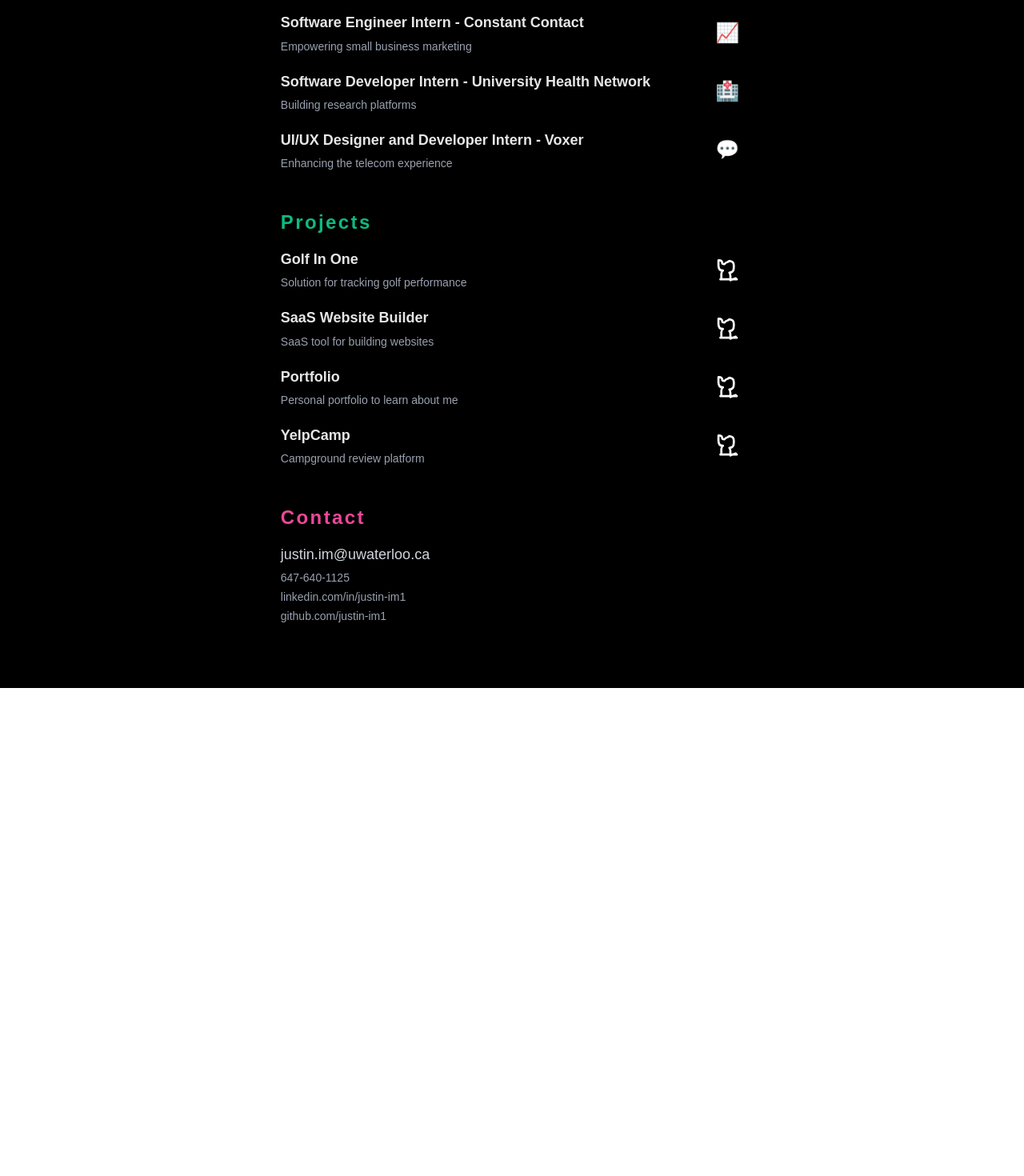
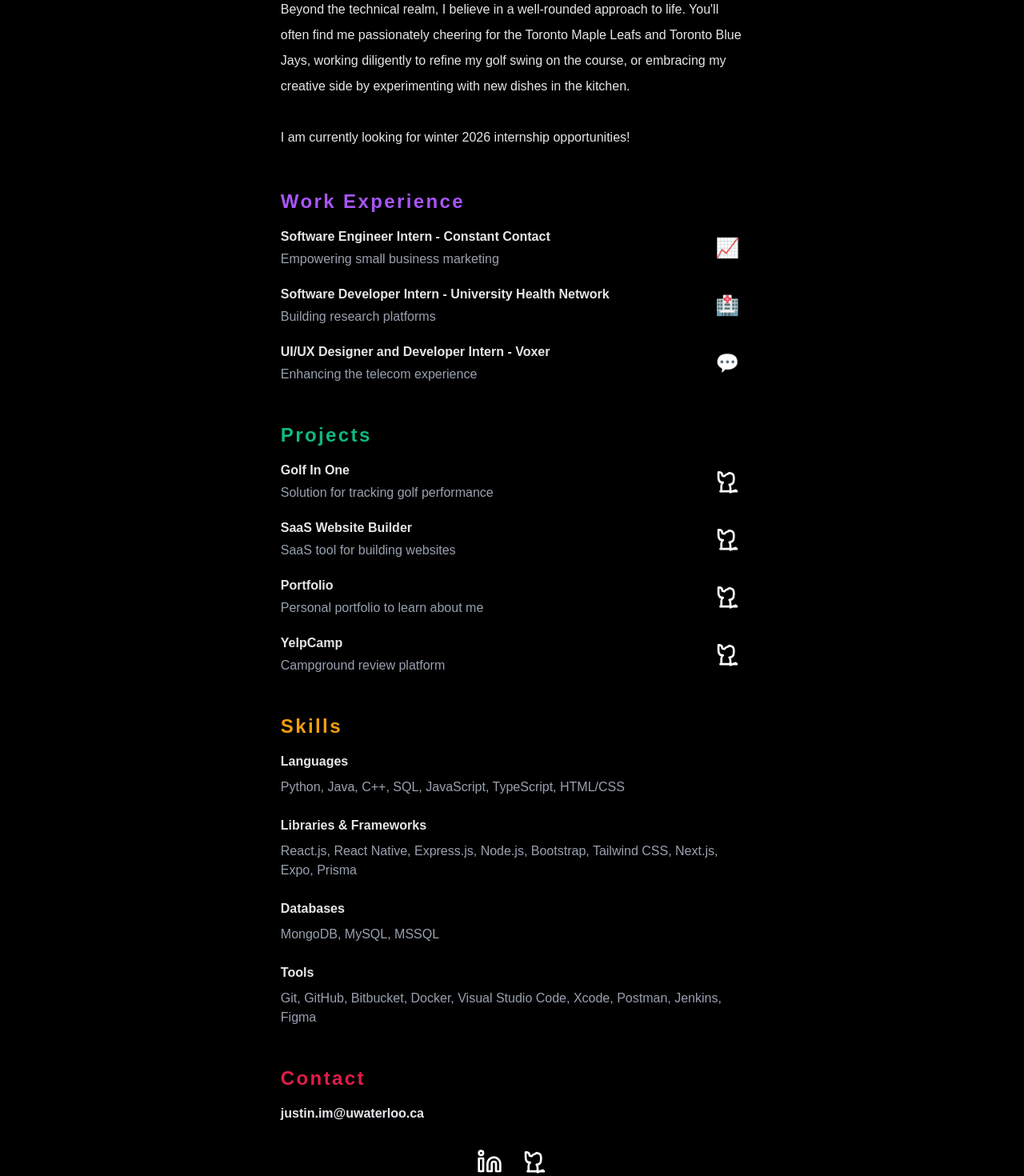
Before and after one commit to justin-im1/portfolio, a Next.js app: page / in a window 1280 px wide. Shown: the part 500-1970 px from the top of the page at 80% size. Before the commit the page ends 1360 px from the top, so only its background shows below. Built offline with nearby package versions, Linux system fonts and the light colour scheme.

Commit message:
about section

```diff
--- a/src/app/page.tsx
+++ b/src/app/page.tsx
@@ -3,6 +3,7 @@
 import React from 'react';
 import { getThemedColorHex } from '@/utils/styling';
 import GithubSocialIcon from '@/components/icons/GithubSocialIcon';
+import LinkedinSocialIcon from '@/components/icons/LinkedinSocialIcon';
 
 const sections = [
   {
@@ -10,8 +11,14 @@
     title: 'About',
     color: 'blue',
     content: (
-      <p>
-        I'm a Systems Design Engineering student at Waterloo (SYDE '28, GPA 3.9) passionate about building things that make life better. I love full-stack development, UI/UX, and am always learning and iterating. Outside of tech, you’ll find me cheering for the Toronto Maple Leafs, working on my golf swing, or experimenting in the kitchen.
+      <p className="text-white/90 text-base leading-loose">
+        Hi 👋 I'm a Systems Design Engineering student at the University of Waterloo, driven by a deep passion for building impactful software solutions that solve real-world problems. My expertise lies in full-stack development, where I enjoy tackling challenges across both frontend and backend systems. I am committed to continuous learning, constantly exploring new technologies and iterating on my skills to deliver efficient software that makes a difference.
+        <br />
+        <br />
+        Beyond the technical realm, I believe in a well-rounded approach to life. You'll often find me passionately cheering for the Toronto Maple Leafs and Toronto Blue Jays, working diligently to refine my golf swing on the course, or embracing my creative side by experimenting with new dishes in the kitchen.
+        <br />
+        <br />
+        I am currently looking for winter 2026 internship opportunities!
       </p>
     )
   },
@@ -23,8 +30,8 @@
       <div className="space-y-5">
         <div className="flex items-center justify-between">
           <div>
-            <div className="font-semibold text-white/90">Software Engineer Intern - Constant Contact</div>
-            <div className="text-gray-400 text-sm mt-1">Empowering small business marketing</div>
+            <div className="font-semibold text-white/90 text-base">Software Engineer Intern - Constant Contact</div>
+            <div className="text-gray-400 text-base mt-1">Empowering small business marketing</div>
           </div>
           <div className="w-10 h-10 flex items-center justify-center ml-6 flex-shrink-0">
             <span className="text-2xl" role="img" aria-label="marketing">📈</span>
@@ -33,8 +40,8 @@
 
         <div className="flex items-center justify-between">
           <div>
-            <div className="font-semibold text-white/90">Software Developer Intern - University Health Network</div>
-            <div className="text-gray-400 text-sm mt-1">Building research platforms</div>
+            <div className="font-semibold text-white/90 text-base">Software Developer Intern - University Health Network</div>
+            <div className="text-gray-400 text-base mt-1">Building research platforms</div>
           </div>
           <div className="w-10 h-10 flex items-center justify-center ml-6 flex-shrink-0">
             <span className="text-2xl" role="img" aria-label="hospital">🏥</span>
@@ -43,8 +50,8 @@
 
         <div className="flex items-center justify-between">
           <div>
-            <div className="font-semibold text-white/90">UI/UX Designer and Developer Intern - Voxer</div>
-            <div className="text-gray-400 text-sm mt-1">Enhancing the telecom experience</div>
+            <div className="font-semibold text-white/90 text-base">UI/UX Designer and Developer Intern - Voxer</div>
+            <div className="text-gray-400 text-base mt-1">Enhancing the telecom experience</div>
           </div>
           <div className="w-10 h-10 flex items-center justify-center ml-6 flex-shrink-0">
             <span className="text-2xl" role="img" aria-label="speech bubble">💬</span>
@@ -61,8 +68,8 @@
       <div className="space-y-5">
         <div className="flex items-center justify-between">
           <div>
-            <div className="font-semibold text-white/90">Golf In One</div>
-            <div className="text-gray-400 text-sm mt-1">Solution for tracking golf performance</div>
+            <div className="font-semibold text-white/90 text-base">Golf In One</div>
+            <div className="text-gray-400 text-base mt-1">Solution for tracking golf performance</div>
           </div>
           <a href="https://github.com/justin-im1/Golf-In-One" target="_blank" rel="noopener noreferrer"
              className="w-10 h-10 flex items-center justify-center ml-6 flex-shrink-0 text-white">
@@ -72,8 +79,8 @@
 
         <div className="flex items-center justify-between">
           <div>
-            <div className="font-semibold text-white/90">SaaS Website Builder</div>
-            <div className="text-gray-400 text-sm mt-1">SaaS tool for building websites</div>
+            <div className="font-semibold text-white/90 text-base">SaaS Website Builder</div>
+            <div className="text-gray-400 text-base mt-1">SaaS tool for building websites</div>
           </div>
           <a href="https://github.com/justin-im1/SaaS-Website-Builder" target="_blank" rel="noopener noreferrer"
              className="w-10 h-10 flex items-center justify-center ml-6 flex-shrink-0 text-white">
@@ -83,8 +90,8 @@
 
         <div className="flex items-center justify-between">
           <div>
-            <div className="font-semibold text-white/90">Portfolio</div>
-            <div className="text-gray-400 text-sm mt-1">Personal portfolio to learn about me</div>
+            <div className="font-semibold text-white/90 text-base">Portfolio</div>
+            <div className="text-gray-400 text-base mt-1">Personal portfolio to learn about me</div>
           </div>
           <a href="https://github.com/justin-im1/portfolio" target="_blank" rel="noopener noreferrer"
              className="w-10 h-10 flex items-center justify-center ml-6 flex-shrink-0 text-white">
@@ -94,8 +101,8 @@
 
         <div className="flex items-center justify-between">
           <div>
-            <div className="font-semibold text-white/90">YelpCamp</div>
-            <div className="text-gray-400 text-sm mt-1">Campground review platform</div>
+            <div className="font-semibold text-white/90 text-base">YelpCamp</div>
+            <div className="text-gray-400 text-base mt-1">Campground review platform</div>
           </div>
           <a href="https://github.com/justin-im1/YelpCamp" target="_blank" rel="noopener noreferrer"
              className="w-10 h-10 flex items-center justify-center ml-6 flex-shrink-0 text-white">
@@ -106,15 +113,60 @@
     )
   },
   {
+    key: 'skills',
+    title: 'Skills',
+    color: 'amber',
+    content: (
+      <div className="space-y-6">
+        <div>
+          <div className="font-semibold text-white/90 mb-2 text-base">Languages</div>
+          <div className="text-gray-400 text-base">
+            Python, Java, C++, SQL, JavaScript, TypeScript, HTML/CSS
+          </div>
+        </div>
+
+        <div>
+          <div className="font-semibold text-white/90 mb-2 text-base">Libraries & Frameworks</div>
+          <div className="text-gray-400 text-base">
+            React.js, React Native, Express.js, Node.js, Bootstrap, Tailwind CSS, Next.js, Expo, Prisma
+          </div>
+        </div>
+
+        <div>
+          <div className="font-semibold text-white/90 mb-2 text-base">Databases</div>
+          <div className="text-gray-400 text-base">
+            MongoDB, MySQL, MSSQL
+          </div>
+        </div>
+
+        <div>
+          <div className="font-semibold text-white/90 mb-2 text-base">Tools</div>
+          <div className="text-gray-400 text-base">
+            Git, GitHub, Bitbucket, Docker, Visual Studio Code, Xcode, Postman, Jenkins, Figma
+          </div>
+        </div>
+      </div>
+    )
+  },
+  {
     key: 'contact',
     title: 'Contact',
-    color: 'pink',
+    color: 'rose',
     content: (
-      <div className="space-y-1">
-        <div className="text-gray-300">justin.im@uwaterloo.ca</div>
-        <div className="text-gray-400 text-sm">647-640-1125</div>
-        <div className="text-gray-400 text-sm">linkedin.com/in/justin-im1</div>
-        <div className="text-gray-400 text-sm">github.com/justin-im1</div>
+      <div className="space-y-4">
+        <a href="mailto:justin.im@uwaterloo.ca" className="font-semibold block text-base">
+          justin.im@uwaterloo.ca
+        </a>
+        <div className="flex justify-center space-x-6 mt-8">
+          <a href="https://linkedin.com/in/justin-im1" target="_blank" rel="noopener noreferrer"
+             className="text-white hover:scale-110 transition-transform">
+            <LinkedinSocialIcon />
+          </a>
+          <a href="https://github.com/justin-im1" target="_blank" rel="noopener noreferrer"
+             className="text-white hover:scale-110 transition-transform">
+            <GithubSocialIcon />
+          </a>
+        </div>
       </div>
     )
   }
@@ -125,7 +177,7 @@
     <main className="min-h-screen bg-black py-20 px-4">
       <div className="max-w-prose mx-auto">
         <header className="mb-24">
-          <h1 className="text-4xl md:text-5xl font-extrabold tracking-widest text-white mb-2 uppercase text-left">Justin Im</h1>
+          <h1 className="text-4xl md:text-5xl font-extrabold tracking-widest text-white mb-2 uppercase text-left text-white/90">Justin Im</h1>
           {/* <div className="text-base md:text-lg text-gray-400 font-light tracking-wide text-left">Systems Design Engineering @ Waterloo</div> */}
         </header>
         <div className="space-y-12">
--- a/src/utils/styling.ts
+++ b/src/utils/styling.ts
@@ -8,6 +8,12 @@
     rose: '#e11d48',
     blue: '#3b82f6',
     pink: '#ec4899',
+    amber: '#f59e0b',
+    indigo: '#6366f1',
+    cyan: '#06b6d4',
+    orange: '#f97316',
+    yellow: '#eab308',
+    teal: '#14b8a6',
   };
   return colorName.startsWith('#') ? colorName : (colorsMap[colorName] || colorsMap.emerald);
 };
```
